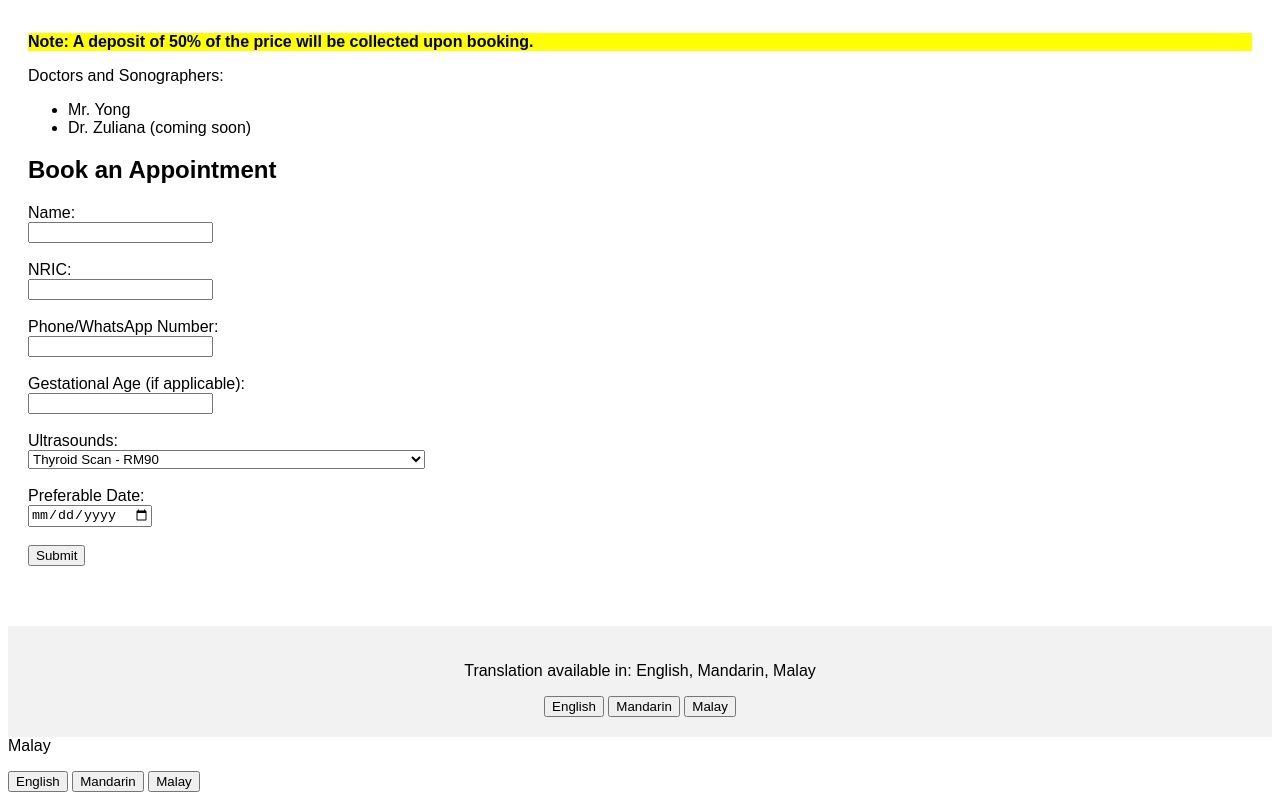
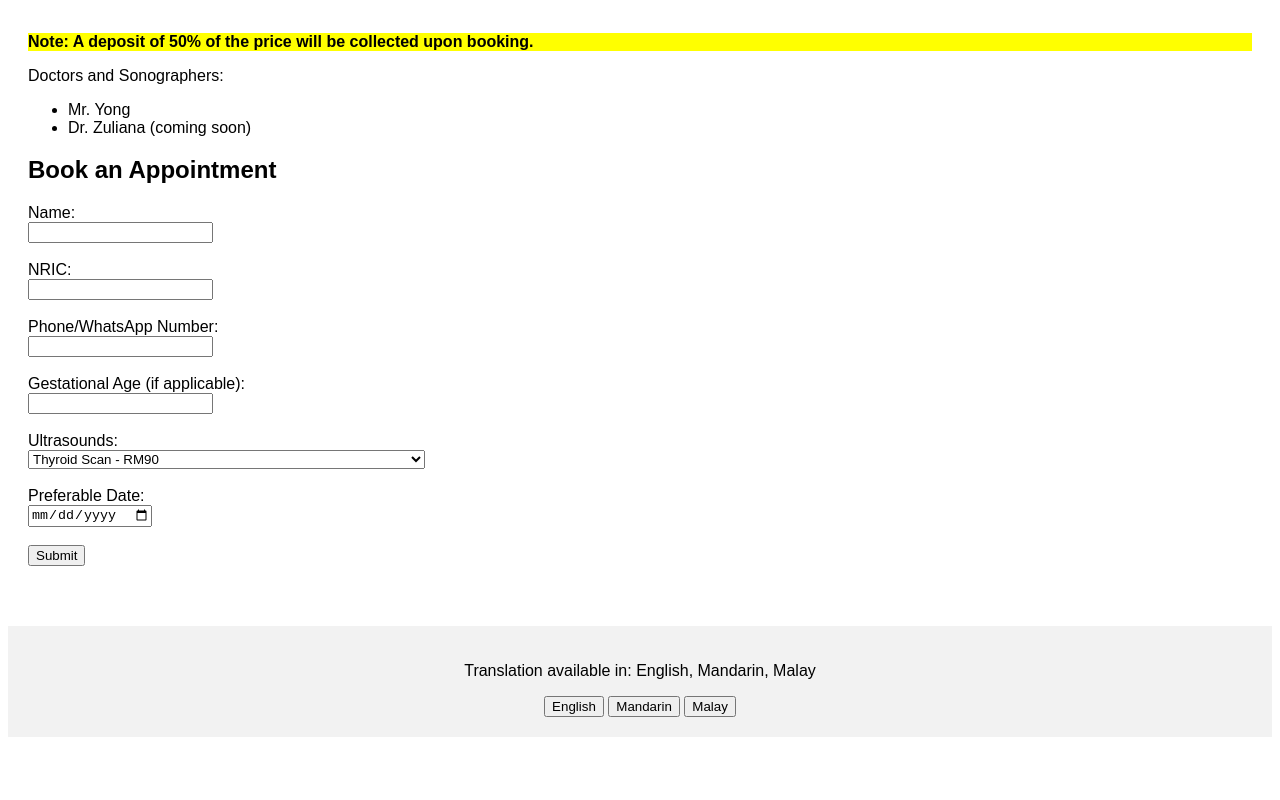
Before and after one commit to medikliniknusacheras/ultrasoundappointment, a plain HTML site: page index.html in a window 1280 px wide. Shown: the part 1467-2267 px from the top of the page. After the commit the page ends 2212 px from the top, so only its background shows below. Drawn offline with Linux system fonts and the light colour scheme.

Commit message:
Update index.html

```diff
--- a/index.html
+++ b/index.html
@@ -354,12 +354,3 @@
     </footer>
 </body>
 </html>
-Malay</p>
-        <div class="language-selector">
-            <button onclick="changeLanguage('en')">English</button>
-            <button onclick="changeLanguage('zh')">Mandarin</button>
-            <button onclick="changeLanguage('ms')">Malay</button>
-        </div>
-    </footer>
-</body>
-</html>
```
